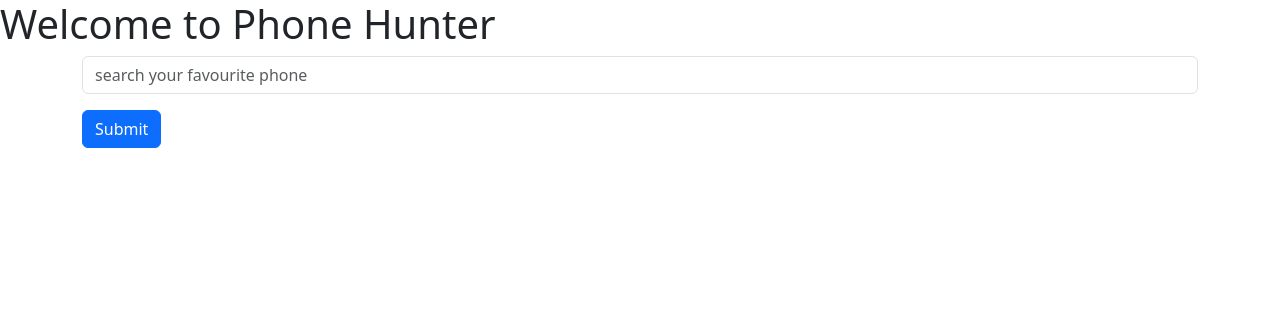
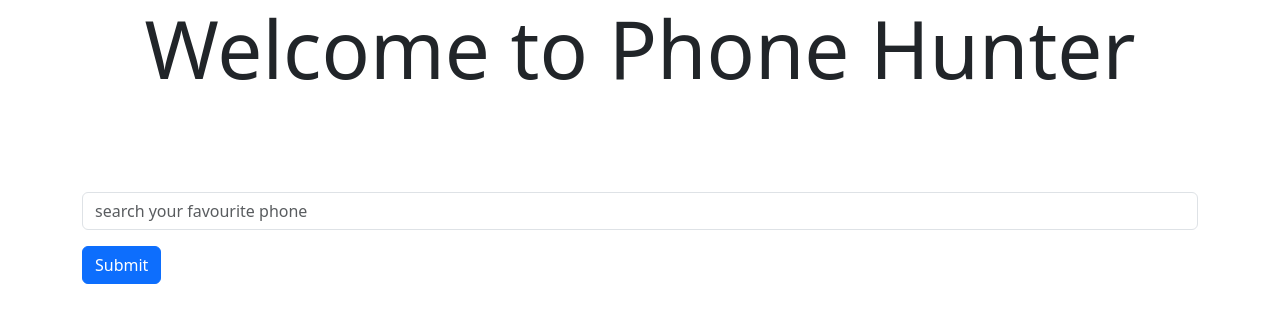
Before and after one commit to JAHIDHASAN05/Phone-Hunter, a plain HTML site: page index.html in a window 1280 px wide. Drawn offline with nearby package versions, Linux system fonts and the light colour scheme; no server answers.

Commit message:
header title style change

```diff
--- a/index.html
+++ b/index.html
@@ -10,13 +10,20 @@
             display: grid;
             grid-template-columns: repeat(4,1fr);
         }
+        .section-title{
+          font-size: 5rem;
+        }
+        header{
+          text-align: center;
+          margin-bottom: 6rem;
+        }
     </style>
 </head>
 
 <body>
   <!-- <header> -->
     <header>
-        <h1>Welcome to Phone Hunter</h1>
+        <h1 class="section-title">Welcome to Phone Hunter</h1>
     </header>
     <main class="container">
  <!-- search section -->
```
